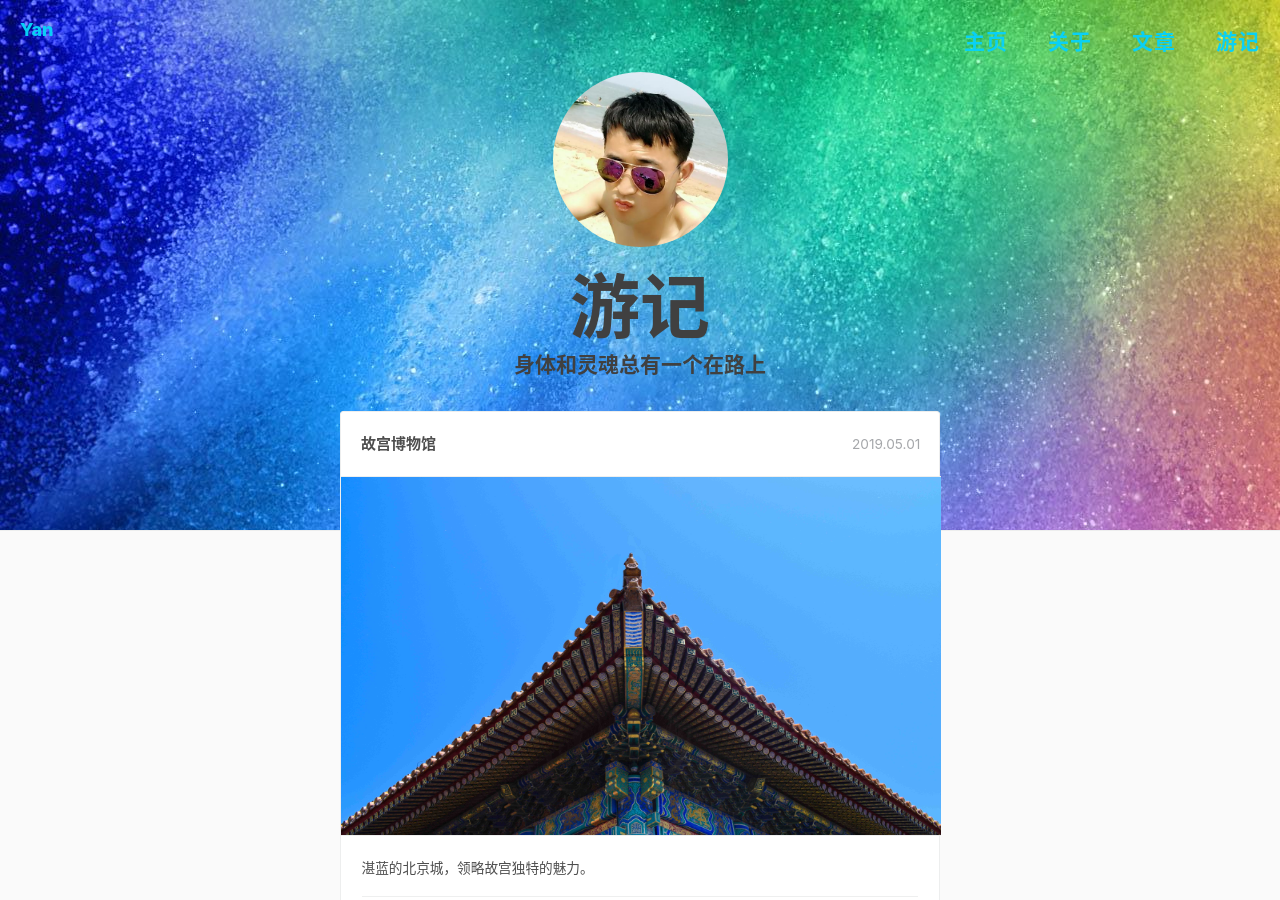
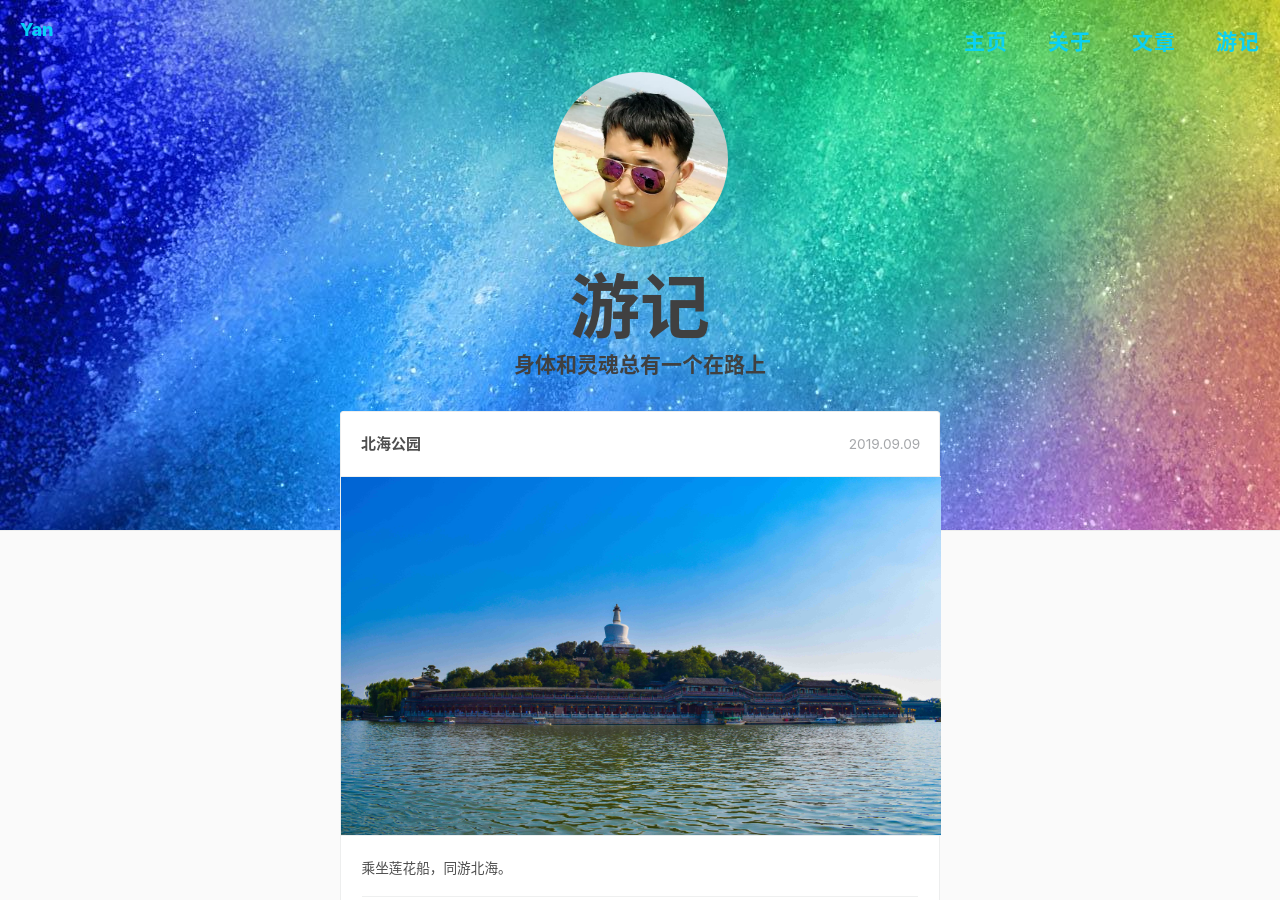
Before and after one commit to wang520yan/wang520yan.github.io, a Jekyll site: the page built from portfolio/index.html, in a window 1280 px wide and 900 px high. Built offline with Jekyll 4.4.1, drawn with Linux system fonts in a browser that asks for light colours; nearby versions of some CDN libraries; comment, search, counter and statistics services are not loaded.

Commit message:
change trip

```diff
--- a/portfolio/index.html
+++ b/portfolio/index.html
@@ -23,6 +23,21 @@ header-img: "img/bg_090601.jpg"
 			</header>
 			<div class="main">
 				<ul class="cbp_tmtimeline">
+					<li>
+						<div class="cbp_tmlabel">
+							<h2 id="boxoffice">北海公园</h2>
+							<time>2019.09.09</time>
+							<img src="/img/bg_2019090901.jpg" style="height: 360px; width:600px;"/>
+							<ul>
+								<li>
+									乘坐莲花船，同游北海。
+								</li>
+								<li class="skill">
+									<span class="link"><a target="_blank" href="/photo.html">go</a></span>
+								</li>
+							</ul>
+						</div>
+					</li>
 					<li>
 						<div class="cbp_tmlabel">
 							<h2 id="boxoffice">故宫博物馆</h2>
```
Also changed, not shown: 2 other files.
